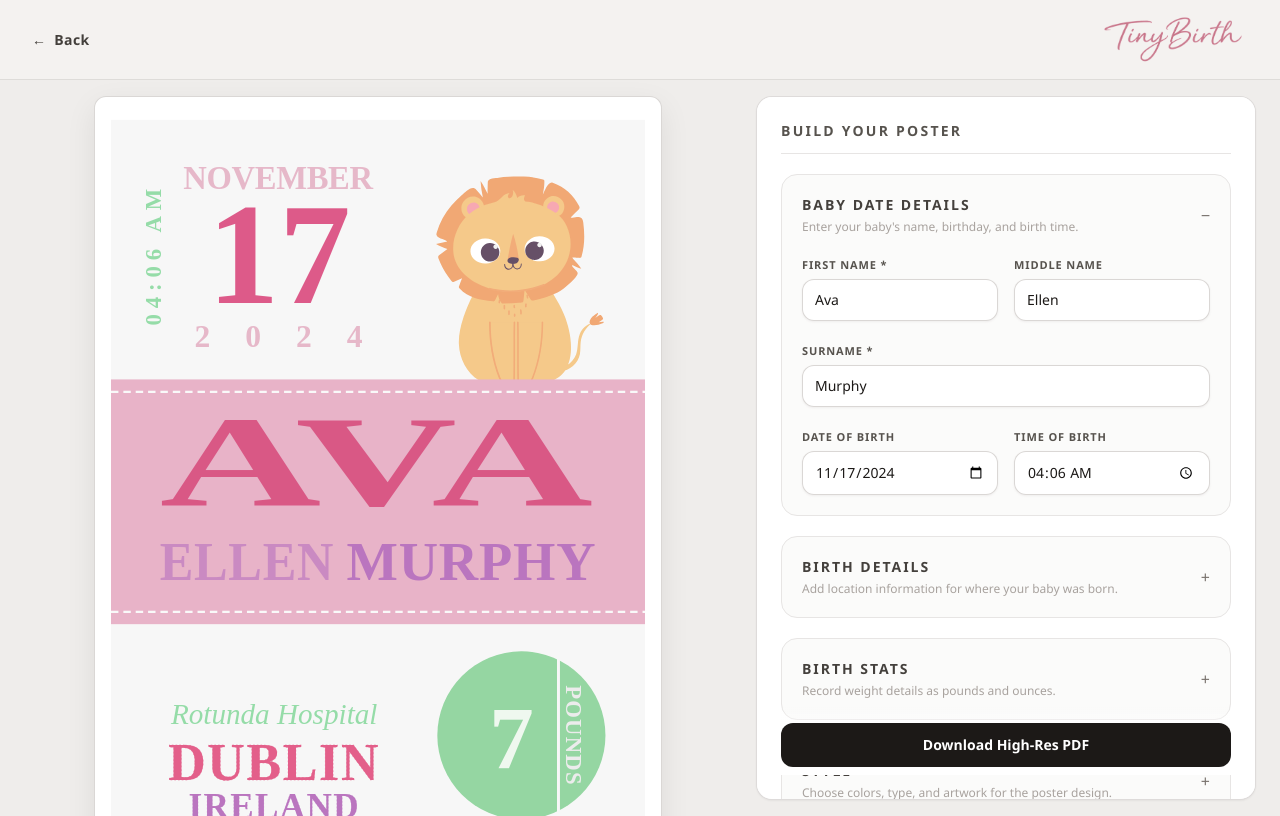
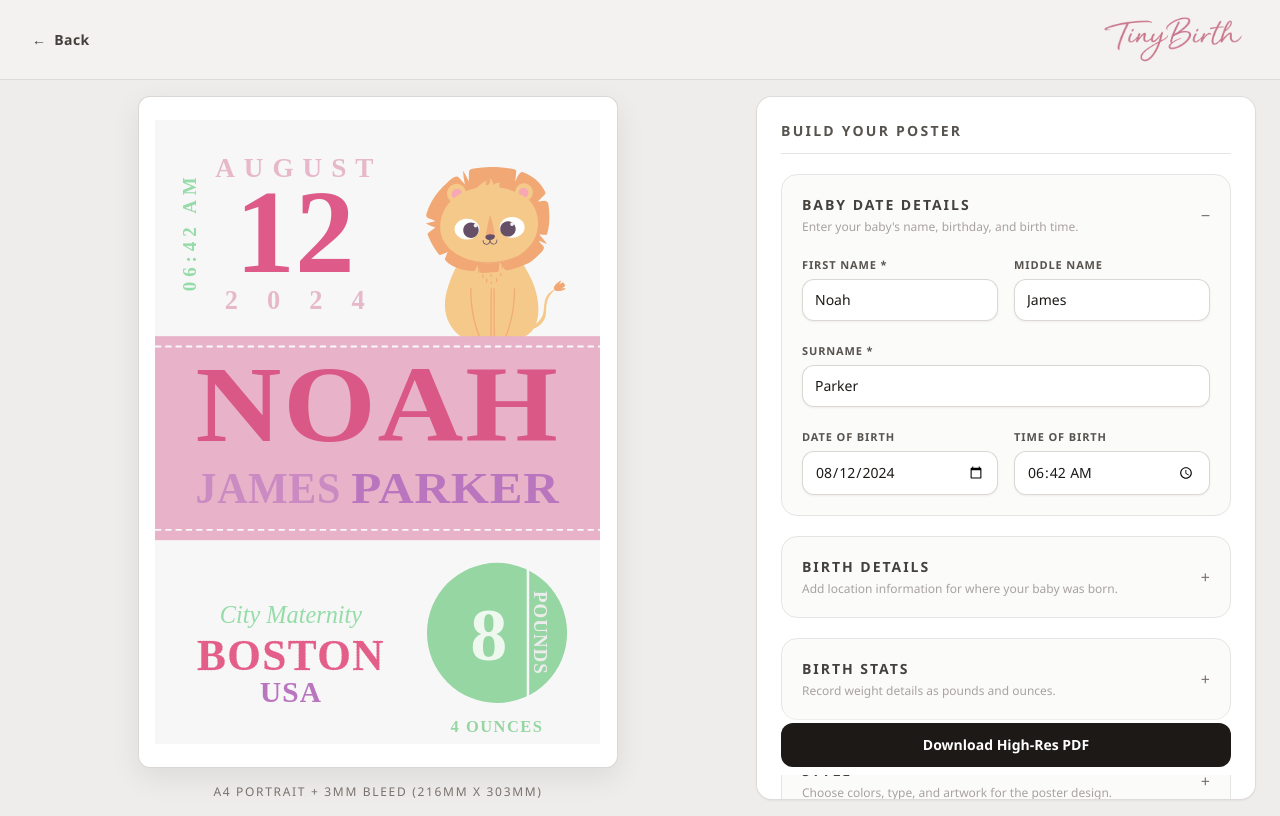
Before and after one commit to alzer81-81/baby-keepsakes, a Next.js app: page /builder in a window 1280 px wide. Built offline with nearby package versions, Linux system fonts and the light colour scheme.

Commit message:
Refine builder panel sizing and update default sample data

```diff
--- a/components/poster-builder.tsx
+++ b/components/poster-builder.tsx
@@ -193,13 +193,13 @@ export function PosterBuilder() {
 
         <div className="grid gap-4 lg:grid-cols-[minmax(0,1.2fr)_minmax(360px,500px)] xl:gap-6">
           <section className={`${mobileView === "preview" ? "block" : "hidden"} lg:block`}>
-            <div className="lg:sticky lg:top-[96px] lg:max-h-[calc(100vh-96px)]">
+            <div className="lg:sticky lg:top-[96px] lg:h-[calc(100vh-96px)]">
               <PosterPreview spec={spec} />
             </div>
           </section>
 
           <section className={`${mobileView === "edit" ? "block" : "hidden"} lg:block`}>
-            <div className="rounded-2xl border border-stone-300/80 bg-white p-4 shadow-sm sm:p-6 lg:max-h-[calc(100vh-96px)] lg:overflow-y-auto">
+            <div className="rounded-2xl border border-stone-300/80 bg-white p-4 shadow-sm sm:p-6 lg:h-[calc(100vh-96px)] lg:overflow-y-auto">
               <div className="mb-5 border-b border-stone-200 pb-3">
                 <p className="text-sm font-semibold uppercase tracking-[0.16em] text-stone-600">Build Your Poster</p>
               </div>
--- a/components/poster-preview.tsx
+++ b/components/poster-preview.tsx
@@ -10,8 +10,9 @@ export function PosterPreview({ spec, zoom = 1 }: Props) {
   const svg = renderPosterSvg(spec, "preview");
 
   return (
-    <div className="mx-auto w-full">
-      <div className="mx-auto aspect-[216/303] w-full max-w-[560px] overflow-hidden rounded-xl border border-stone-300/90 bg-white p-3 shadow-[0_10px_30px_rgba(0,0,0,0.08)] sm:p-4 lg:max-w-[min(100%,71vh)]">
+    <div className="mx-auto flex w-full flex-col lg:h-full">
+      <div className="mx-auto flex w-full items-center justify-center lg:min-h-0 lg:flex-1">
+        <div className="aspect-[216/303] w-full max-w-[560px] overflow-hidden rounded-xl border border-stone-300/90 bg-white p-3 shadow-[0_10px_30px_rgba(0,0,0,0.08)] sm:p-4 lg:h-full lg:w-auto lg:max-h-full lg:max-w-full">
           <div className="flex h-full w-full items-center justify-center overflow-hidden">
             <div
               className="h-full w-full origin-center transition-transform duration-200 ease-out [&_svg]:block [&_svg]:h-full [&_svg]:w-full"
@@ -20,6 +21,7 @@ export function PosterPreview({ spec, zoom = 1 }: Props) {
             />
           </div>
         </div>
+      </div>
       <p className="mt-4 text-center text-xs uppercase tracking-[0.14em] text-stone-500">A4 portrait + 3mm bleed (216mm x 303mm)</p>
     </div>
   );
--- a/lib/design-spec.ts
+++ b/lib/design-spec.ts
@@ -70,18 +70,18 @@ export const defaultDesignSpec: PosterDesignSpec = {
   font: "playfair",
   artwork: "lion",
   baby: {
-    firstName: "Ava",
-    middleName: "Ellen",
-    lastName: "Murphy",
-    month: "November",
-    day: 17,
+    firstName: "Noah",
+    middleName: "James",
+    lastName: "Parker",
+    month: "August",
+    day: 12,
     year: 2024,
-    time: "04:06 AM",
-    hospital: "Rotunda Hospital",
-    city: "Dublin",
-    country: "Ireland",
-    weightPounds: 7,
-    weightOunces: 15
+    time: "06:42 AM",
+    hospital: "City Maternity",
+    city: "Boston",
+    country: "USA",
+    weightPounds: 8,
+    weightOunces: 4
   }
 };
 
```
Lines whose indentation alone changed are shown as unchanged.
